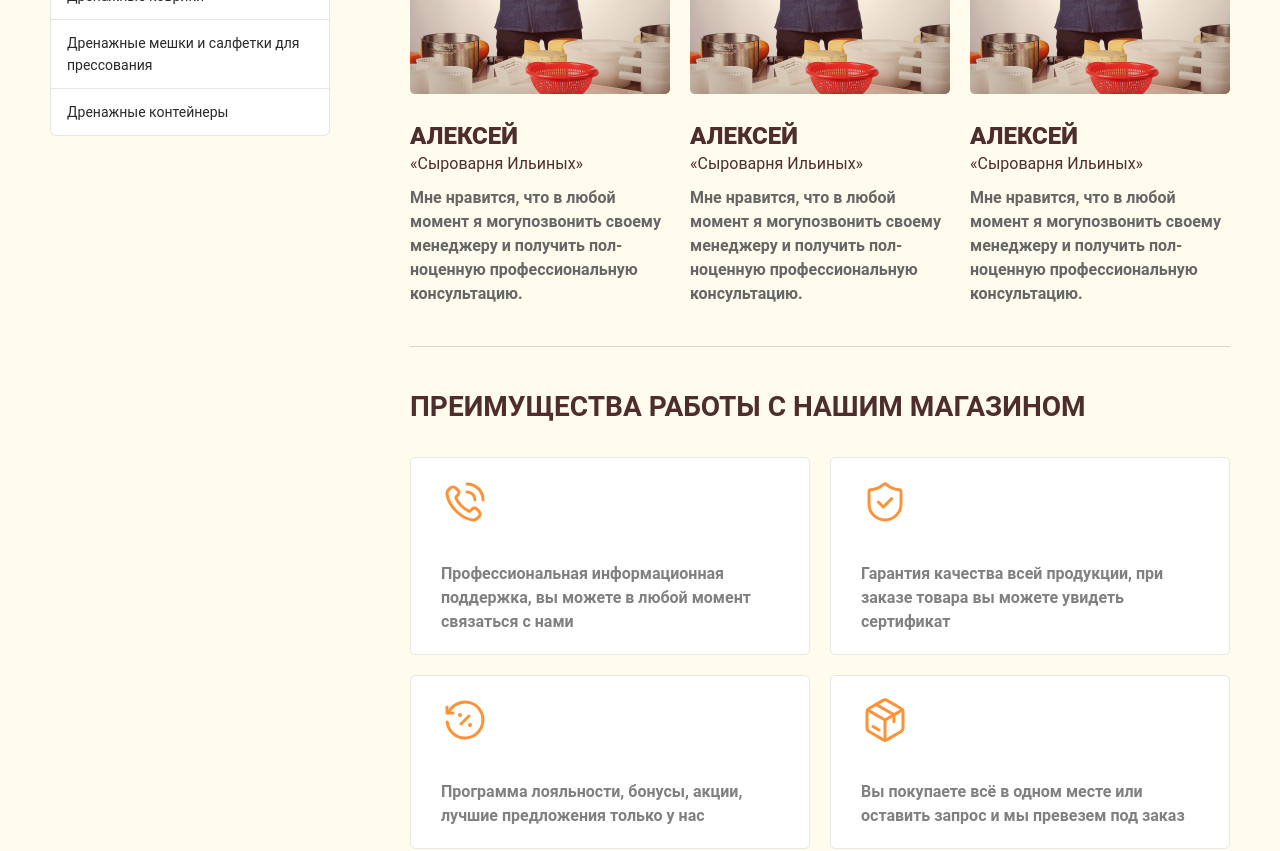
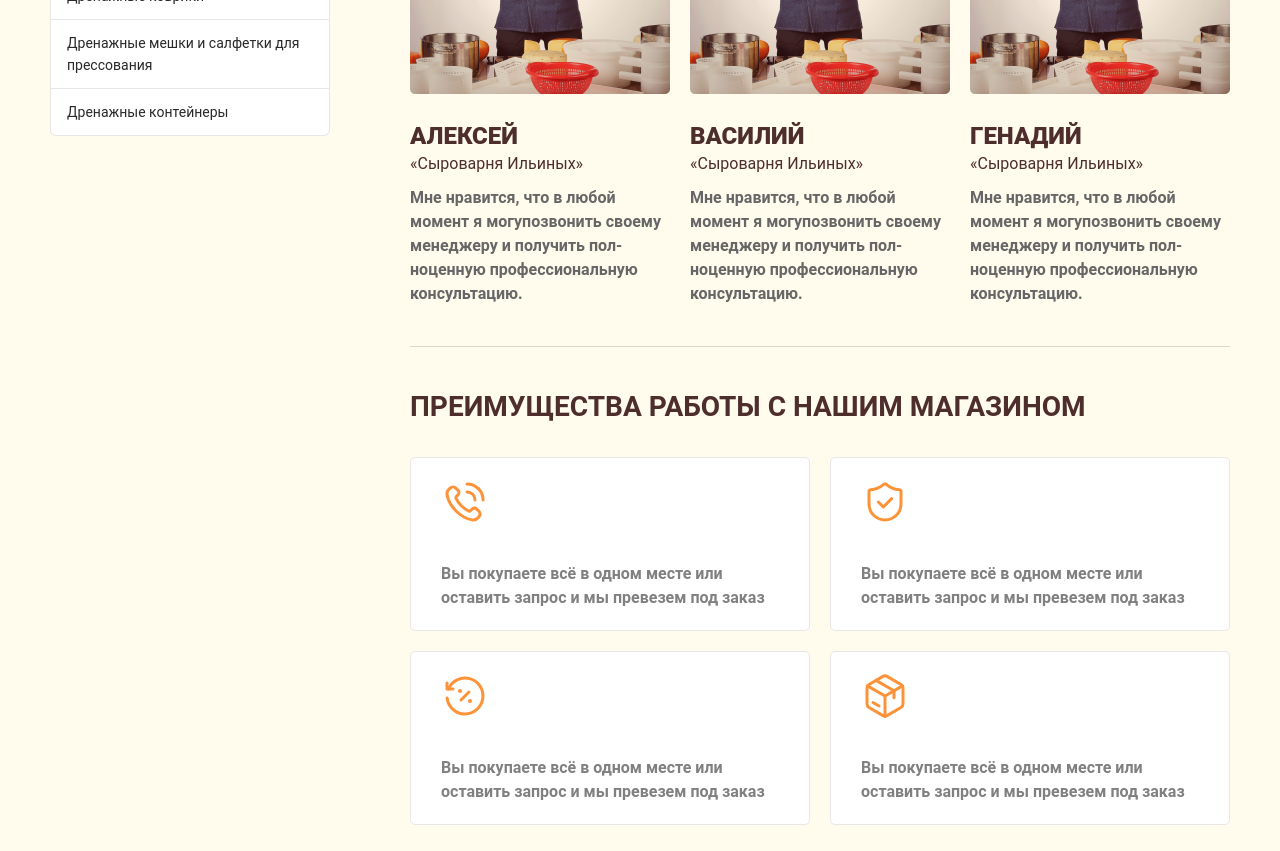
Before and after one commit to unnamed-ii/react-cheese-shop, a React (Create React App) app: page /about in a window 1280 px wide. Shown: the part 880-1731 px from the top of the page. Built offline with nearby package versions, Linux system fonts and the light colour scheme.

Commit message:
refactor about page

```diff
--- /dev/null
+++ b/src/pages/ about/constants.js
@@ -0,0 +1,44 @@
+import React from "react";
+import {ReactComponent as PhoneIcon} from '../../images/icons/about/phone.svg';
+import {ReactComponent as ShieldIcon} from '../../images/icons/about/shield.svg';
+import {ReactComponent as PercentIcon} from '../../images/icons/about/percent.svg';
+import {ReactComponent as BoxIcon} from '../../images/icons/about/box.svg';
+
+export const AboutData = {
+    masters: [
+        {
+            title: "Алексей",
+            subtitle: "«Cыроварня Ильиных»",
+            text: "Мне нравится, что в любой момент я могупозвонить своему менеджеру и получить пол-ноценную профессиональную консультацию."
+        },
+        {
+            title: "Василий",
+            subtitle: "«Cыроварня Ильиных»",
+            text: "Мне нравится, что в любой момент я могупозвонить своему менеджеру и получить пол-ноценную профессиональную консультацию."
+        },
+        {
+            title: "Генадий",
+            subtitle: "«Cыроварня Ильиных»",
+            text: "Мне нравится, что в любой момент я могупозвонить своему менеджеру и получить пол-ноценную профессиональную консультацию."
+        },
+
+    ],
+    advantages: [
+        {
+            icon: <PhoneIcon/>,
+            text: "Профессиональная информационная поддержка, вы можете в любой момент связаться с нами"
+        },
+        {
+            icon: <ShieldIcon/>,
+            text: "Гарантия качества всей продукции, при заказе товара вы можете увидеть сертификат"
+        },
+        {
+            icon: <PercentIcon/>,
+            text: "Программа лояльности, бонусы, акции, лучшие предложения только у нас"
+        },
+        {
+            icon: <BoxIcon/>,
+            text: "Вы покупаете всё в одном месте или оставить запрос и мы превезем под заказ"
+        }
+    ],
+}
--- a/src/pages/ about/index.jsx
+++ b/src/pages/ about/index.jsx
@@ -5,15 +5,10 @@ import MainNav from "../../components/main-nav";
 import MasterCard from "../../components/master-card";
 import Advantage from "../../components/advantage-card";
 import {Link} from "react-router-dom";
-
+import {AboutData} from "./constants";
+import {ReactComponent as LogoIcon} from '../../images/about/box/logo.svg';
 import cheese from '../../images/about/cheese.png';
 import cheeseStore from '../../images/about/store/cheese1.png';
-import {ReactComponent as PhoneIcon} from '../../images/icons/about/phone.svg';
-import {ReactComponent as ShieldIcon} from '../../images/icons/about/shield.svg';
-import {ReactComponent as PercentIcon} from '../../images/icons/about/percent.svg';
-import {ReactComponent as BoxIcon} from '../../images/icons/about/box.svg';
-import {ReactComponent as LogoIcon} from '../../images/about/box/logo.svg';
-
 
 const About = () => {
     return (
@@ -45,9 +40,13 @@ const About = () => {
                                 Наши мастера
                             </div>
                             <div className="masters">
-                                <MasterCard/>
-                                <MasterCard/>
-                                <MasterCard/>
+                                {AboutData.masters.map(i =>
+                                    <MasterCard
+                                        title={i.title}
+                                        subtitle={i.subtitle}
+                                        text={i.text}
+                                    />
+                                )}
                             </div>
                         </div>
                         <div className="about__inner-content__advantages">
@@ -55,22 +54,12 @@ const About = () => {
                                 Преимущества работы с нашим магазином
                             </div>
                             <div className="advantages">
-                                <Advantage
-                                    icon={<PhoneIcon/>}
-                                    text={"Профессиональная информационная поддержка, вы можете в любой момент связаться с нами"}
-                                />
-                                <Advantage
-                                    icon={<ShieldIcon/>}
-                                    text={"Гарантия качества всей продукции, при заказе товара вы можете увидеть сертификат"}
-                                />
-                                <Advantage
-                                    icon={<PercentIcon/>}
-                                    text={"Программа лояльности, бонусы, акции, лучшие предложения только у нас"}
-                                />
-                                <Advantage
-                                    icon={<BoxIcon/>}
-                                    text={"Вы покупаете всё в одном месте или оставить запрос и мы превезем под заказ"}
-                                />
+                                {AboutData.advantages.map(i =>
+                                    <Advantage
+                                        icon={i.icon}
+                                        text={"Вы покупаете всё в одном месте или оставить запрос и мы превезем под заказ"}
+                                    />
+                                )}
                             </div>
                         </div>
                     </div>
```
